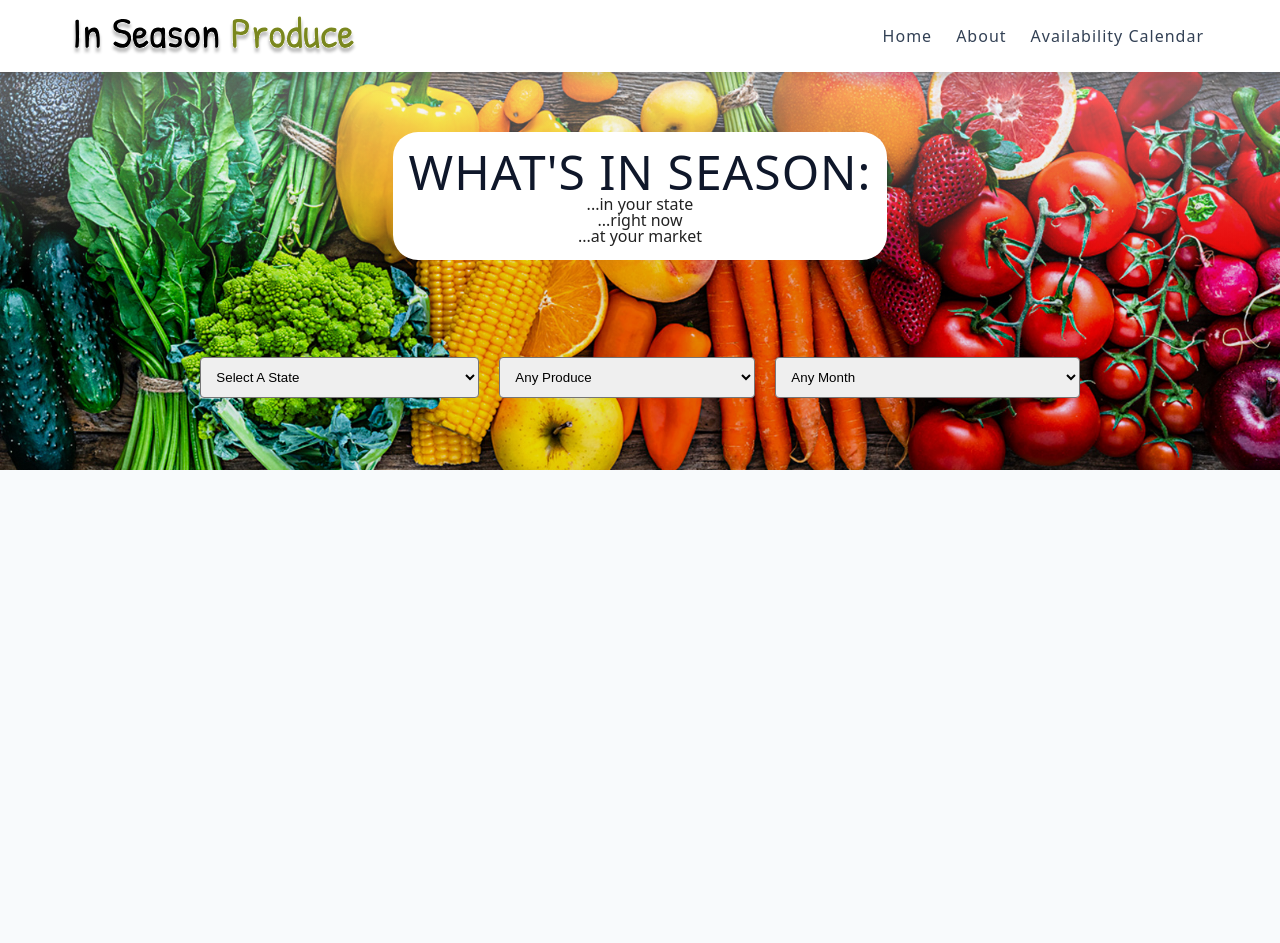
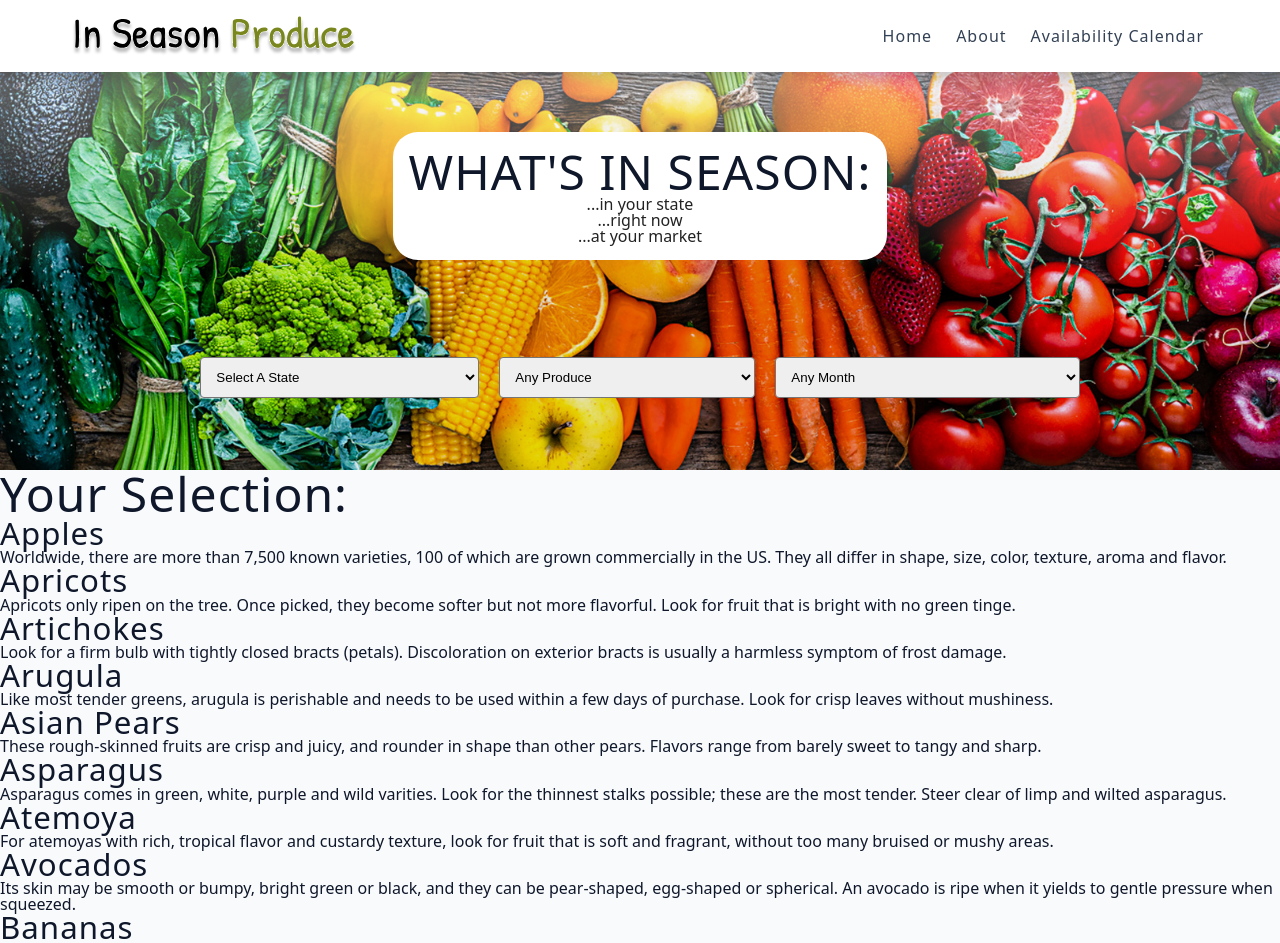
Before and after one commit to JoshuaCMorgan/MERN-In-Season-Web-App, a React (Vite) app: page / in a window 1280 px wide. Shown: the top 943 px of the page. Before the commit the page ends 800 px from the top, so only its background shows below. Built offline with nearby package versions, Linux system fonts and the light colour scheme.

Commit message:
added data to start

```diff
--- a/src/App.jsx
+++ b/src/App.jsx
@@ -2,6 +2,7 @@ import React from "react";
 import Navbar from "./components/Navbar";
 import Hero from "./components/Hero";
 import Filter from "./components/Filter";
+import ProduceQuery from "./components/ProduceQuery";
 
 const App = () => {
   return (
@@ -11,6 +12,9 @@ const App = () => {
         <Hero />
         <Filter />
       </header>
+      <main>
+        <ProduceQuery />
+      </main>
     </React.Fragment>
   );
 };
--- /dev/null
+++ b/src/components/ProduceQuery.jsx
@@ -0,0 +1,19 @@
+import produce from "../../fruits-veggie.js";
+
+const ProduceQuery = () => {
+  return (
+    <section className='produceQuery'>
+      <h1>Your Selection: </h1>
+      {produce.map((item, idx) => {
+        return (
+          <div key={idx} className='item-container'>
+            <h3>{item.name}</h3>
+            <p>{item.desc}</p>
+          </div>
+        );
+      })}
+    </section>
+  );
+};
+
+export default ProduceQuery;
```
Also changed, not shown: fruits-veggie.js.
